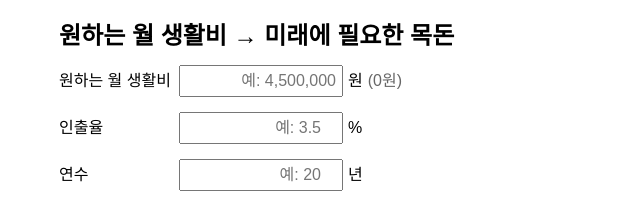
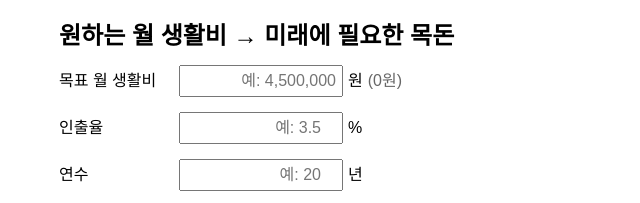
Before and after one commit to dreamcalculator/dreamcalculator.github.io, a plain HTML site: page index.html in a window 1280 px wide. Shown: the part 421-624 px from the top of the page, 301-941 px from the left. Drawn offline with Linux system fonts and the light colour scheme.

Commit message:
Update index.html

```diff
--- a/index.html
+++ b/index.html
@@ -204,7 +204,7 @@ height="0" width="0" style="display:none;visibility:hidden"></iframe></noscript>
   <h2>원하는 월 생활비 → 미래에 필요한 목돈</h2>
 
   <div class="form-group">
-    <label for="C26">원하는 월 생활비</label>
+    <label for="C26">목표 월 생활비</label>
     <input type="text" id="C26" placeholder="예: 4,500,000" />
     <span>원</span>
     <span id="C26_million" class="hint">(0원)</span>
```
